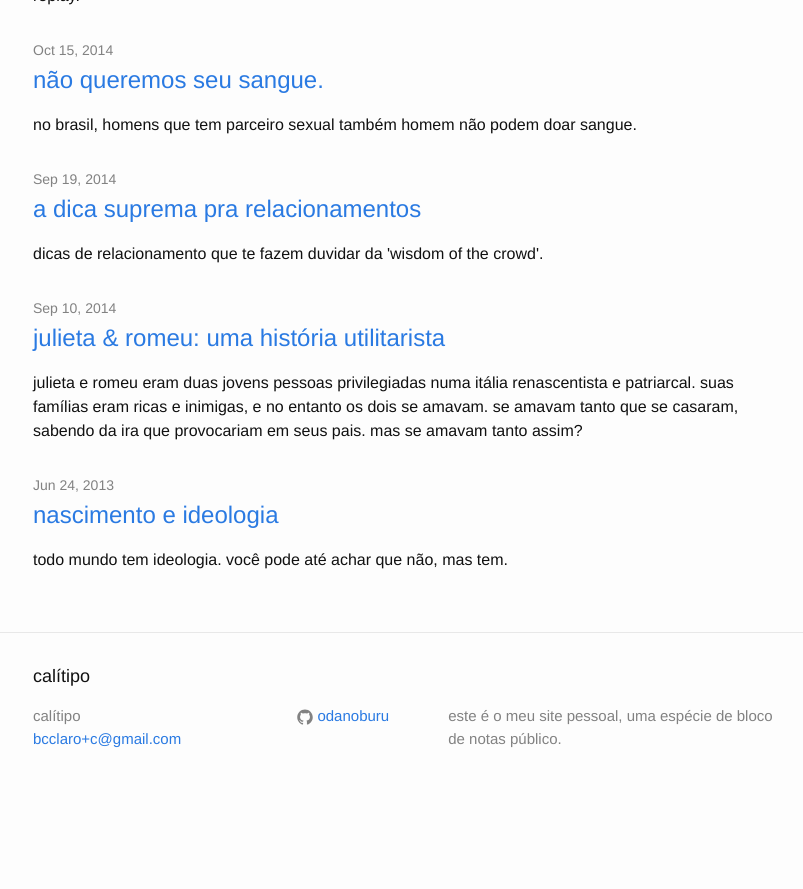
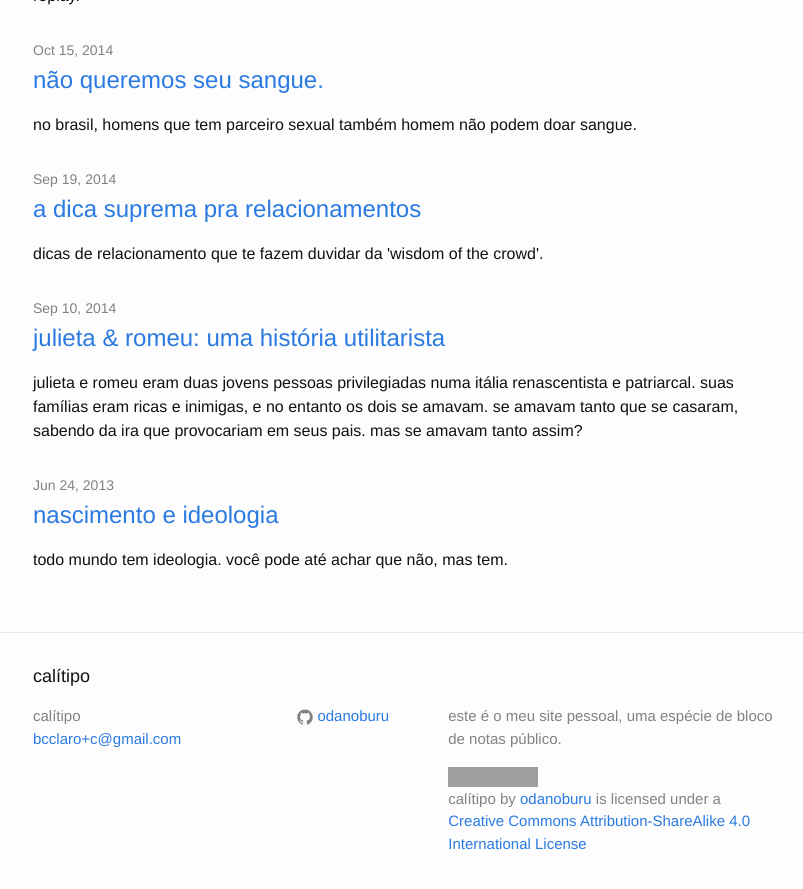
Before and after one commit to odanoburu/odanoburu.github.io, a Jekyll site: the page built from index.html, in a window 1280 px wide and 900 px high, scrolled down 663 px. Shown: the top 889 px of the window, without its empty margins (237-1040 px from the left). Built offline with Jekyll 4.4.1, drawn with Linux system fonts in a browser that asks for light colours; before the commit the page ends 1473 px from its top, so only the background shows below that; grey boxes are pictures that could not be loaded.

Commit message:
try creative commons license

```diff
--- a/_includes/footer.html
+++ b/_includes/footer.html
@@ -30,6 +30,7 @@
 
       <div class="footer-col footer-col-3">
         <p>{{ site.description }}</p>
+        <a rel="license" href="http://creativecommons.org/licenses/by-sa/4.0/"><img alt="Creative Commons License" style="border-width:0" src="https://i.creativecommons.org/l/by-sa/4.0/80x15.png" /></a><br /><span xmlns:dct="http://purl.org/dc/terms/" property="dct:title">calítipo</span> by <a xmlns:cc="http://creativecommons.org/ns#" href="https://odanoburu.github.io/" property="cc:attributionName" rel="cc:attributionURL">odanoburu</a> is licensed under a <a rel="license" href="http://creativecommons.org/licenses/by-sa/4.0/">Creative Commons Attribution-ShareAlike 4.0 International License</a>
       </div>
     </div>
 
```
